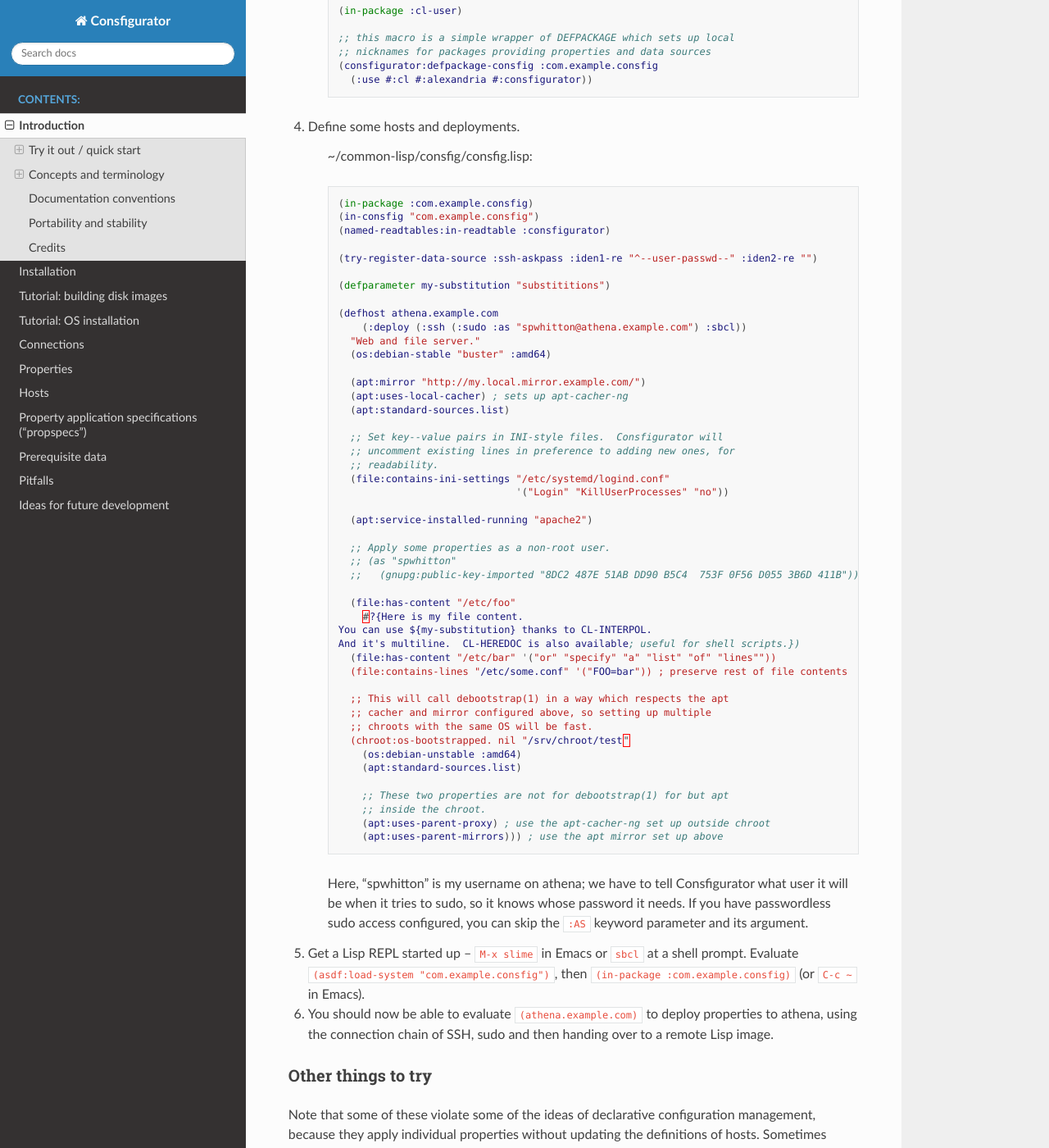
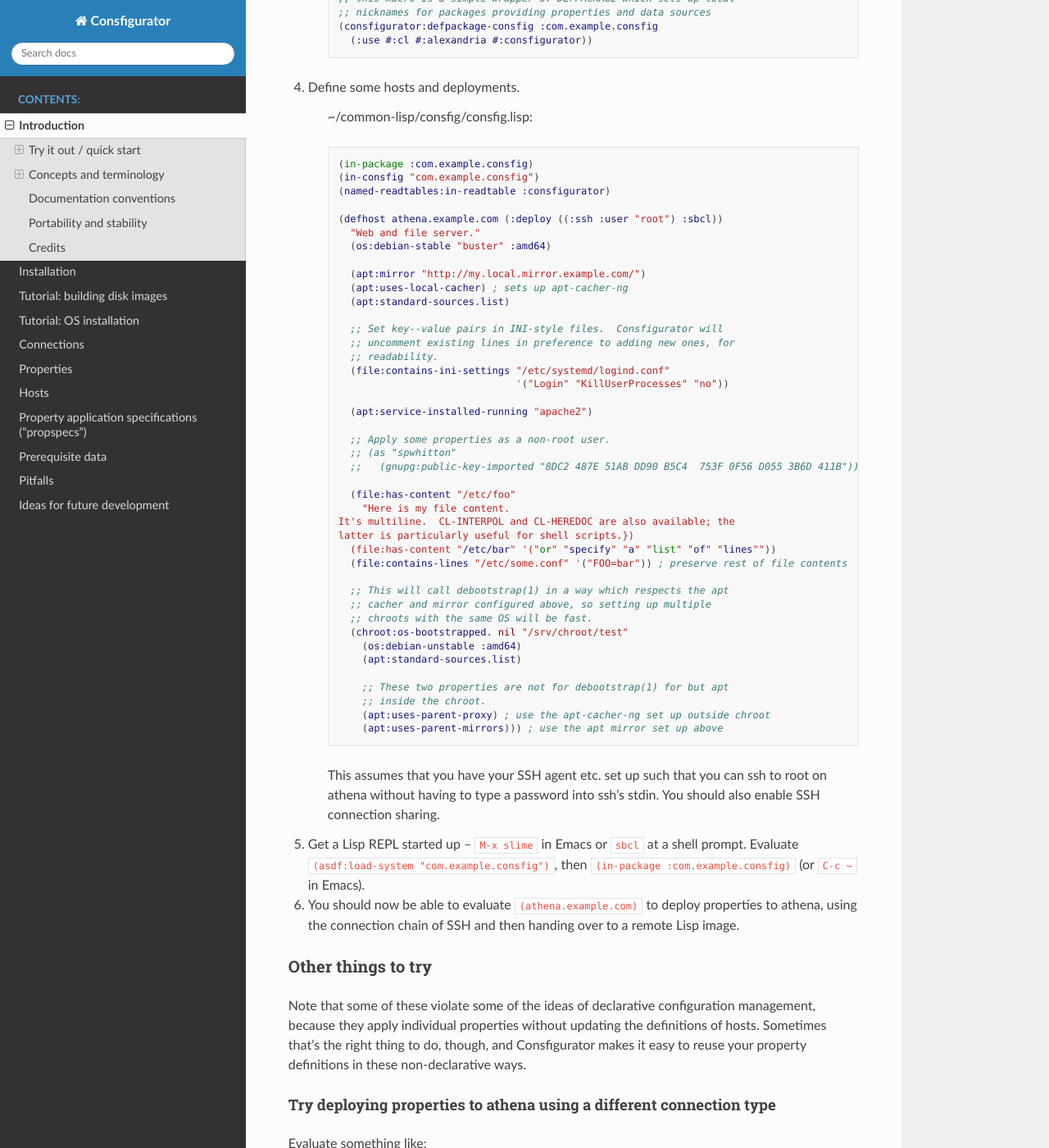
Before and after one commit to spwhitton/consfigurator, a Sphinx documentation site: the page built from doc/introduction.rst, in a window 1280 px wide and 1400 px high, scrolled down 612 px. Shown: the whole window at 82% size. Built offline with Sphinx 7.4.7 and the Read the Docs theme 2.0.0, drawn with Linux system fonts in a browser that asks for light colours; some of the changed text lies outside the part shown.

Commit message:
simplify quick start & mention enabling SSH connection sharing
Signed-off-by: Sean Whitton <spwhitton@spwhitton.name>

```diff
--- a/doc/introduction.rst
+++ b/doc/introduction.rst
@@ -6,10 +6,7 @@ Introduction
 Try it out / quick start
 ------------------------
 
-1. Install Consfigurator (:ref:`Installation`) and ensure that some
-   implementation of ssh-askpass_ is available.
-
-.. ssh-askpass_: https://manpages.debian.org/buster/ssh-askpass/ssh-askpass.1.en.html
+1. Install Consfigurator (:ref:`Installation`).
 
 2. Create a new directory ``consfig`` somewhere where ASDF will pick it up,
    such as ``~/common-lisp/consfig``.
@@ -41,12 +38,7 @@ Try it out / quick start
         (in-consfig "com.example.consfig")
 	(named-readtables:in-readtable :consfigurator)
 
-	(try-register-data-source :ssh-askpass :iden1-re "^--user-passwd--" :iden2-re "")
-
-	(defparameter my-substitution "substititions")
-
-        (defhost athena.example.com
-	    (:deploy (:ssh (:sudo :as "spwhitton@athena.example.com") :sbcl))
+        (defhost athena.example.com (:deploy ((:ssh :user "root") :sbcl))
           "Web and file server."
 	  (os:debian-stable "buster" :amd64)
 
@@ -67,9 +59,9 @@ Try it out / quick start
 	  ;;   (gnupg:public-key-imported "8DC2 487E 51AB DD90 B5C4  753F 0F56 D055 3B6D 411B"))
 
 	  (file:has-content "/etc/foo"
-	    #?{Here is my file content.
-	You can use ${my-substitution} thanks to CL-INTERPOL.
-	And it's multiline.  CL-HEREDOC is also available; useful for shell scripts.})
+	    "Here is my file content.
+	It's multiline.  CL-INTERPOL and CL-HEREDOC are also available; the
+	latter is particularly useful for shell scripts.})
 	  (file:has-content "/etc/bar" '("or" "specify" "a" "list" "of" "lines""))
 	  (file:contains-lines "/etc/some.conf" '("FOO=bar")) ; preserve rest of file contents
 
@@ -85,18 +77,17 @@ Try it out / quick start
 	    (apt:uses-parent-proxy) ; use the apt-cacher-ng set up outside chroot
 	    (apt:uses-parent-mirrors))) ; use the apt mirror set up above
 
-    Here, "spwhitton" is my username on athena; we have to tell Consfigurator
-    what user it will be when it tries to sudo, so it knows whose password it
-    needs.  If you have passwordless sudo access configured, you can skip the
-    ``:AS`` keyword parameter and its argument.
+    This assumes that you have your SSH agent etc. set up such that you can
+    ssh to root on athena without having to type a password into ssh's stdin.
+    You should also enable SSH connection sharing.
 
 5. Get a Lisp REPL started up -- ``M-x slime`` in Emacs or ``sbcl`` at a shell
    prompt.  Evaluate ``(asdf:load-system "com.example.consfig")``, then
    ``(in-package :com.example.consfig)`` (or ``C-c ~`` in Emacs).
 
 6. You should now be able to evaluate ``(athena.example.com)`` to deploy
-   properties to athena, using the connection chain of SSH, sudo and then
-   handing over to a remote Lisp image.
+   properties to athena, using the connection chain of SSH and then handing
+   over to a remote Lisp image.
 
 Other things to try
 ~~~~~~~~~~~~~~~~~~~
```
